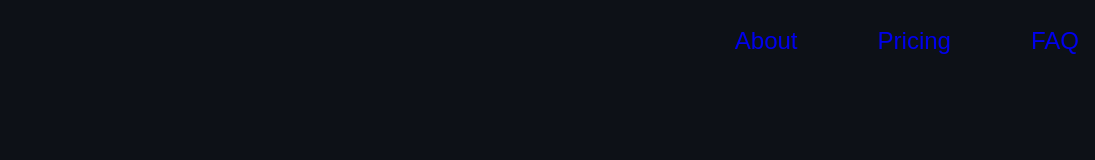
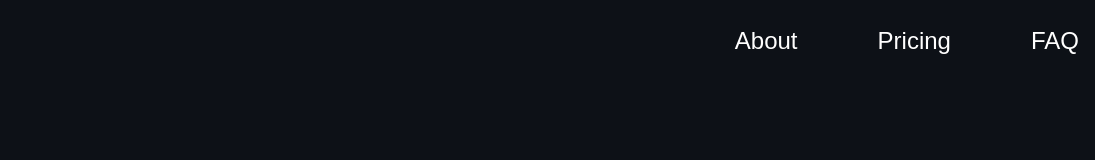
Before and after one commit to Blong2005/AstroCruise, a plain HTML site: page index.html in a window 1280 px wide. Shown: the top 160 px of the page, 185-1280 px from the left. Drawn offline with Linux system fonts and the light colour scheme.

Commit message:
Fixed link color

```diff
--- a/StyleSheets/index.css
+++ b/StyleSheets/index.css
@@ -7,28 +7,31 @@ body {
     color: white;
     background-color: #0d1117;
     width: 100%
-
 }
 
-.headercontainer{
+.headercontainer {
     display: flex;
     flex-direction: column;
     flex-shrink: 0;
 }
-.header{
+
+.header {
     display: flex;
     align-items: center;
     padding-top: 2%;
     flex-shrink: 0;
 }
+
 .header a {
     display: flex;
     font-size: 150%;
     font: Helvetica;
     flex-shrink: 0;
     text-decoration: none;
+    color: white;
 
 }
+
 .header a:hover {
     display: flex;
     color: rgb(0, 129, 215);
@@ -48,6 +51,20 @@ body {
 .Content {
     display: flex;
     gap: 30%;
-    padding-left: 58%
+    padding-left: 58%;
+}
 
-}
+/* Extra small devices (phones, 600px and down) */
+@media only screen and (max-width: 600px) {}
+
+/* Small devices (portrait tablets and large phones, 600px and up) */
+@media only screen and (min-width: 600px) {}
+
+/* Medium devices (landscape tablets, 768px and up) */
+@media only screen and (min-width: 768px) {}
+
+/* Large devices (laptops/desktops, 992px and up) */
+@media only screen and (min-width: 992px) {}
+
+/* Extra large devices (large laptops and desktops, 1200px and up) */
+@media only screen and (min-width: 1200px) {}
```
